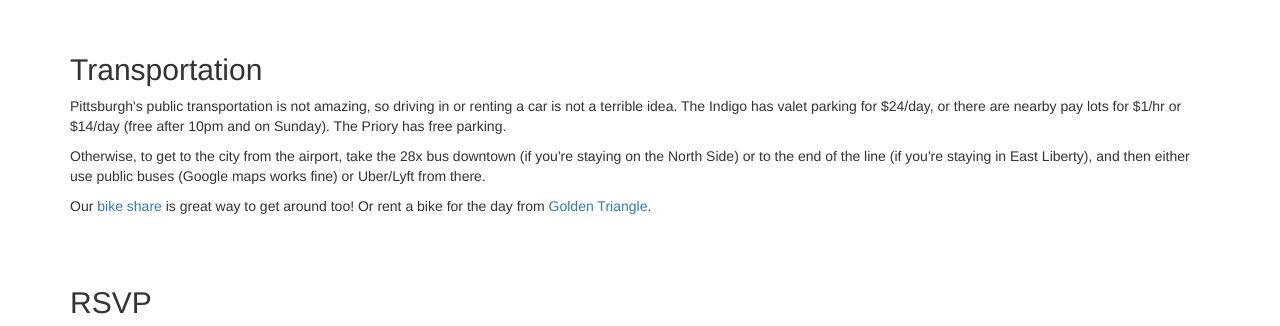
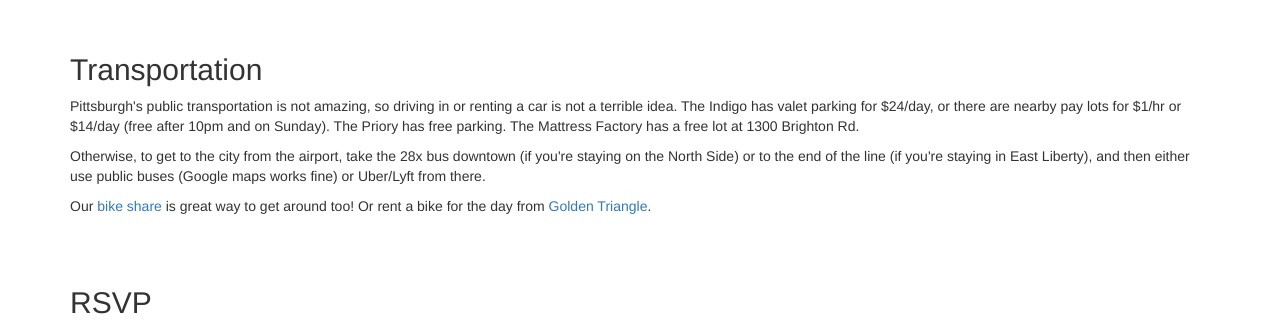
Before and after one commit to emayfield/mcmayfield, a plain HTML site: page index.html in a window 1280 px wide. Shown: the part 3492-3818 px from the top of the page. Drawn offline with nearby package versions, Linux system fonts and the light colour scheme.

Commit message:
mattress factory parking info

```diff
--- a/index.html
+++ b/index.html
@@ -127,7 +127,7 @@
 
       <a id="transportation" class="anchor"> </a>
       <h2>Transportation</h2>
-      <p>Pittsburgh's public transportation is not amazing, so driving in or renting a car is not a terrible idea. The Indigo has valet parking for $24/day, or there are nearby pay lots for $1/hr or $14/day (free after 10pm and on Sunday). The Priory has free parking.</p>
+      <p>Pittsburgh's public transportation is not amazing, so driving in or renting a car is not a terrible idea. The Indigo has valet parking for $24/day, or there are nearby pay lots for $1/hr or $14/day (free after 10pm and on Sunday). The Priory has free parking. The Mattress Factory has a free lot at 1300 Brighton Rd.</p>
 
 <p>Otherwise, to get to the city from the airport, take the 28x bus downtown (if you're staying on the North Side) or to the end of the line (if you're staying in East Liberty), and then either use public buses (Google maps works fine) or Uber/Lyft from there.</p>
       <p>Our <a href="http://pghbikeshare.org/">bike share</a> is great way to get around too! Or rent a bike for the day from <a href="http://www.bikepittsburgh.com/">Golden Triangle</a>.</p>
```
